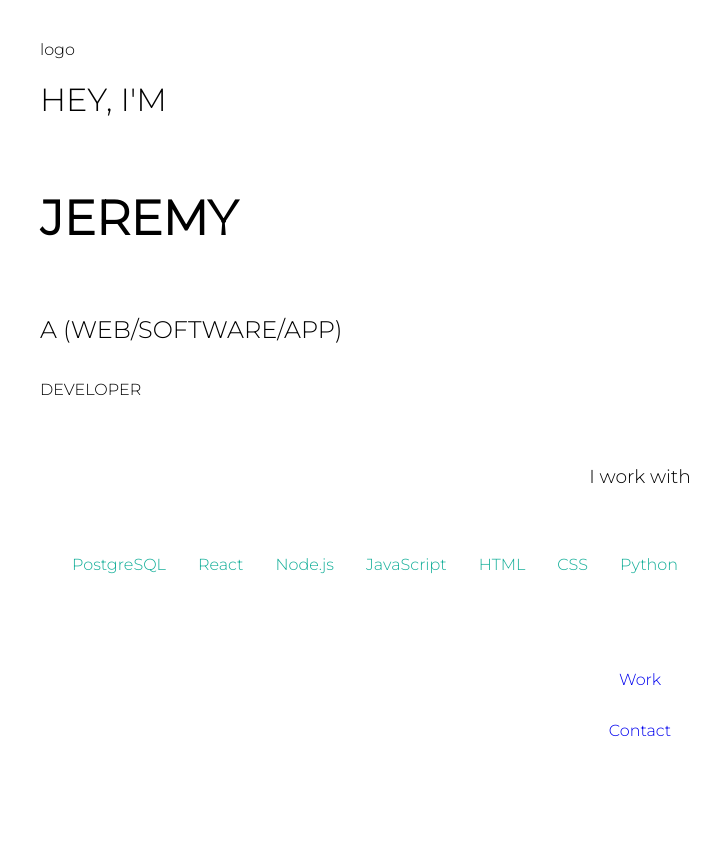
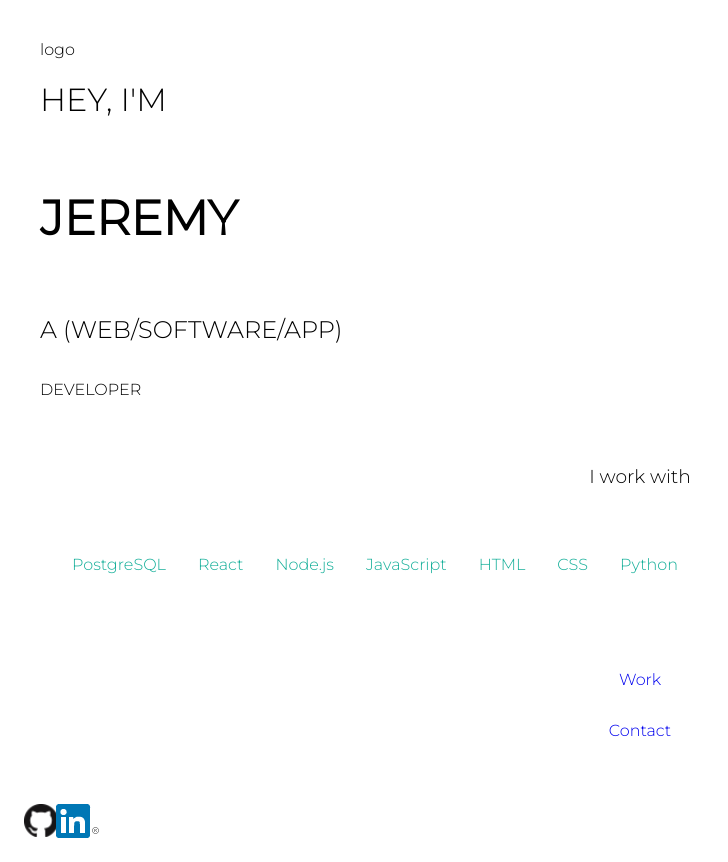
Before and after one commit to jleogier/myWebsite, a plain HTML site: page index.html in a window 1280 px wide. Shown: the whole page, without its empty margins (0-728 px from the left). Before the commit the page ends 828 px from the top, so only its background shows below. Drawn offline with nearby package versions, Linux system fonts and the light colour scheme.

Commit message:
Add files via upload

```diff
--- a/index.html
+++ b/index.html
@@ -94,8 +94,8 @@
             <!-- <li><a class="contactInfoButtons" id="myEmail" href=“mailto:Jeremy.LeOgier@gmail.com”>Jobs@LeOgier.com</a></li> -->
 
             <!-- Why won't this show up?!?!?! -->
-            <link class="contactInfoButtons" id="GitHubLink" type="image/png" rel="shortcut icon" href="/gitHubMark.png"/>
-            <link class="contactInfoButtons" id="linkedInLink" href="https://www.linkedin.com/" />
+            <a href="https://github.com/jleogier"><img class="contactInfoButtons" id="GitHubLink" type="image/png" rel="shortcut icon" src="./GitHubMarkDark.png"/></a>
+            <a href="https://www.linkedin.com/"><img class="contactInfoButtons" id="linkedInLink" src="./LinkdInMark.png" /></a>
 
     </footer>
 
```
Also changed, not shown: GitHubMarkDark.png (added), LinkdInMark.png (added).
